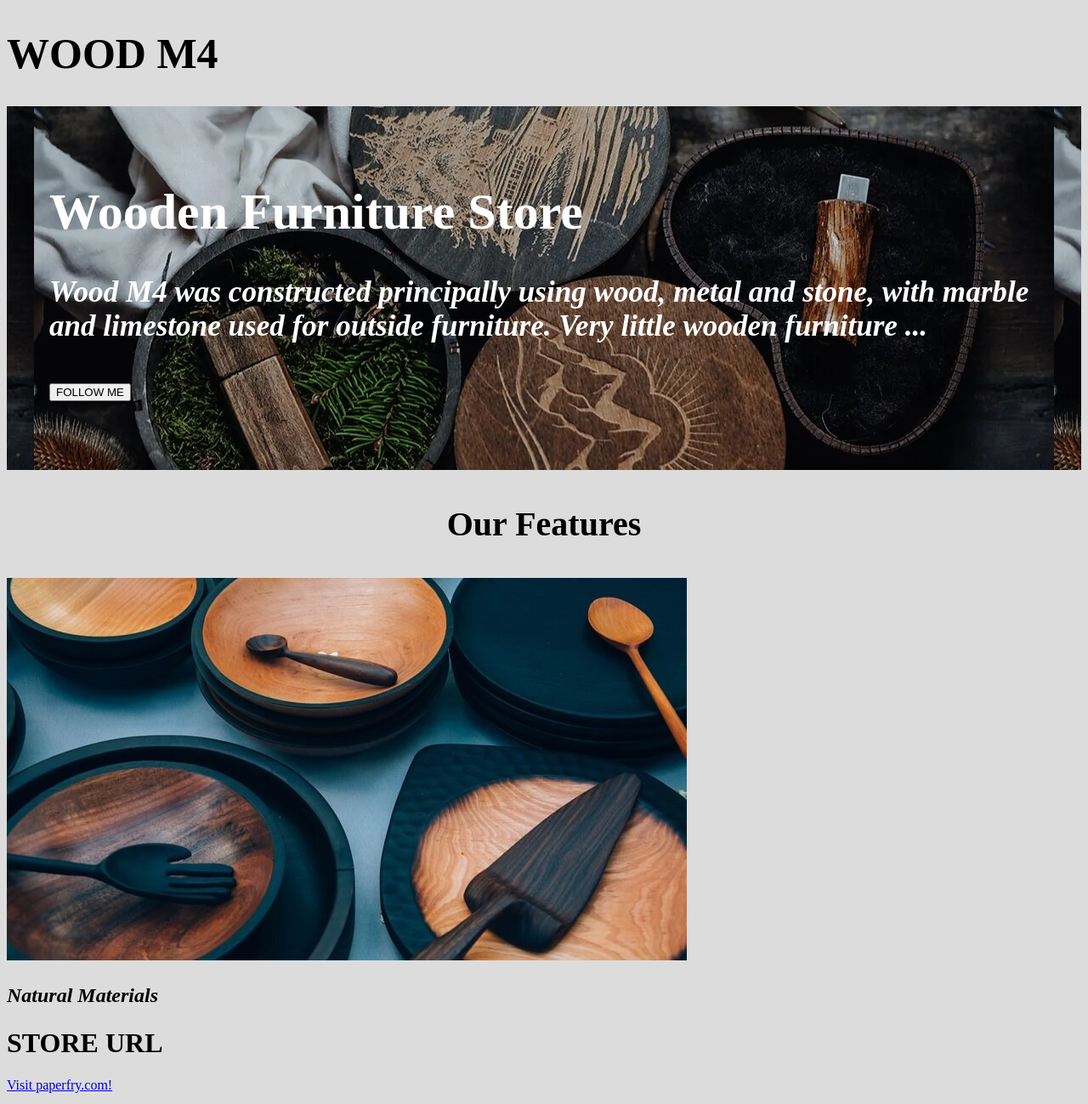
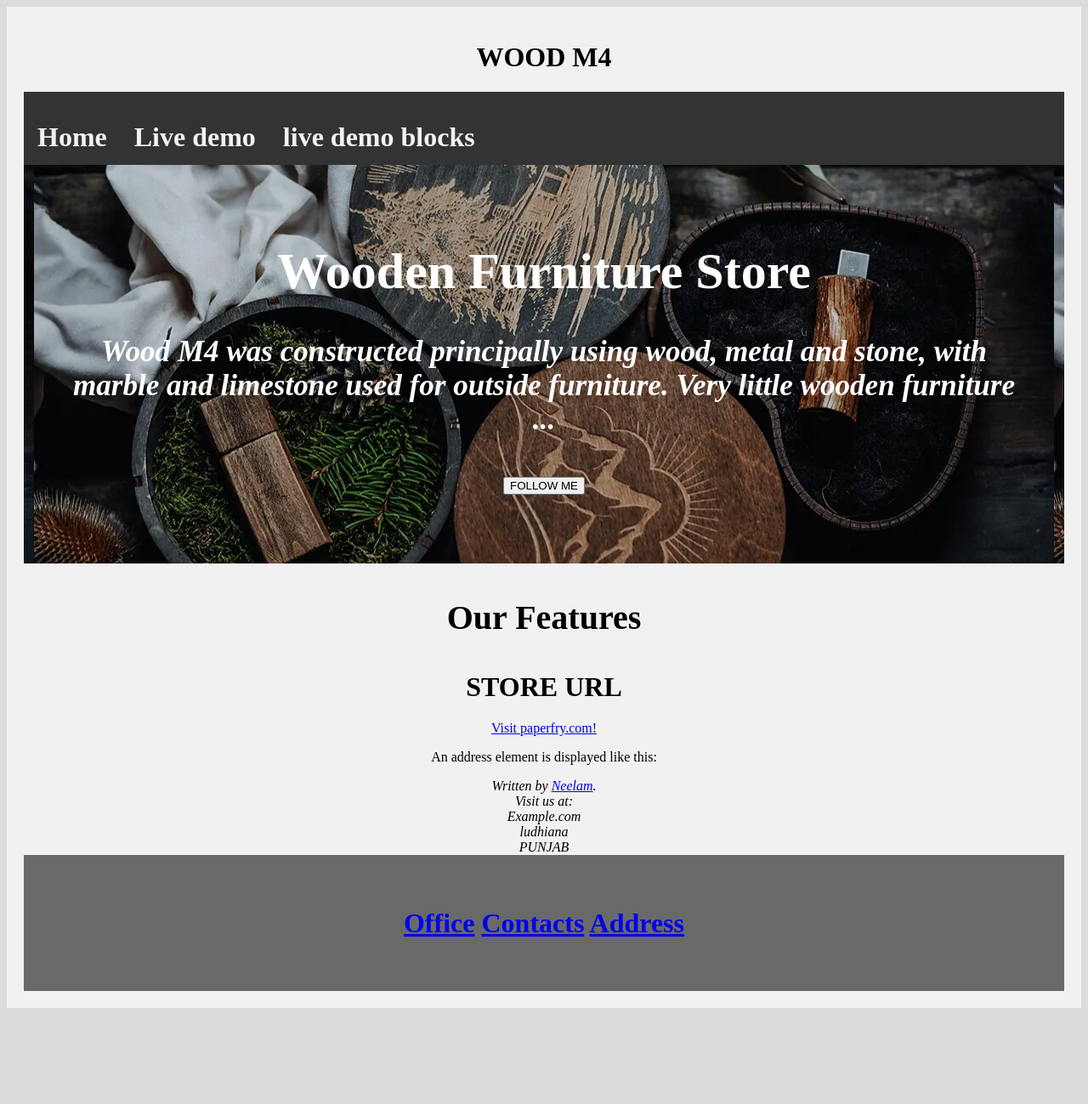
Before and after one commit to Neelam-Bhatia-1/HTML-Basics, a plain HTML site: page External style sheet/index.html in a window 1280 px wide. Shown: the top 1299 px of the page at 85% size. After the commit the page ends 1194 px from the top, so only its background shows below. Drawn offline with Linux system fonts and the light colour scheme.

Commit message:
modified css sheet

```diff
--- a/External style sheet/index.css
+++ b/External style sheet/index.css
@@ -1,13 +1,38 @@
-body {
+body
+{
  background-color:#DCDCDC;
  }
- .heading{
-            background-color:#DCDCDC;
-            text-align: top-left;
-			font-size:50px;
-			color: #000000;
 
-       }
+.header {
+  background-color: #F1F1F1;
+  text-align: center;
+  padding: 20px;
+}
+
+.topnav {
+  overflow: hidden;
+  background-color: #333;
+}
+
+
+.topnav a {
+  float: left;
+  display: block;
+  color: #f2f2f2;
+  text-align: center;
+  padding: 14px 16px;
+  text-decoration: none;
+}
+.topnav a:hover {
+  background-color: #ddd;
+  color: black;
+}
+
+
+
+
+
+
 	#example1 {
              background-image: url(images/wood_3.webp);
              max-width: 100%;
@@ -27,16 +52,11 @@ body {
 
 	  color:black;
 	  }
-
-              img:hover {
+	   img:hover {
               transform: scaleX(-1);
-			  width: 200;
-             height: 300;
        }
-	   .font {
-               font-style: oblique;
-          }
-		  .address {
-                 display: block;
-                font-style: italic;
+.footer {
+  background-color:#696969;
+  text-align: center;
+  padding: 40px;
 }
--- a/External style sheet/index.html
+++ b/External style sheet/index.html
@@ -5,7 +5,20 @@
        <link rel="stylesheet" href="index.css">
     </head>
     <body>
-	      <strong><h1 class="heading">WOOD M4</h1></strong>
+	      <div class="header">
+  <h1>WOOD M4</h1>
+<div class="topnav">
+  <h1><a href="#">Home</a>
+  <a href="#">Live demo</a>
+  <a href="#">live demo blocks</a></h1>
+</div>
+
+
+
+
+
+
+
           <div id="example1">
            <h1>Wooden Furniture Store</h1>
      <p>
@@ -19,20 +32,23 @@
 	       <center>
 		        <p class="our">Our Features</h3> </center>
 
-                <img src="images/wood-5.jpg" alt="wood">
-			  	<b><h2><p class="font">Natural Materials</p></h2></b>
 				<h1>STORE URL</h1>
                  <p><a href="https://www.pepperfry.com/">Visit paperfry.com!</a></p>
 
 			  <p class="address">An address element is displayed like this:</p>
 
      <address>
-                Written by <a href="https://mail.google.com/mail/u/0/#inbox">Neelam</a>.<br>
+                Written by <a href="https://github.com/Neelam-Bhatia-1">Neelam</a>.<br>
                 Visit us at:<br>
                  Example.com<br>
                ludhiana<br>
                    PUNJAB
                  </address>
+				 <div class="footer">
+   <h1><a href="=">Office</a>
+  <a href="=">Contacts</a>
+  <a href="=">Address</a></h1>
+</div>
 
 
 
```
